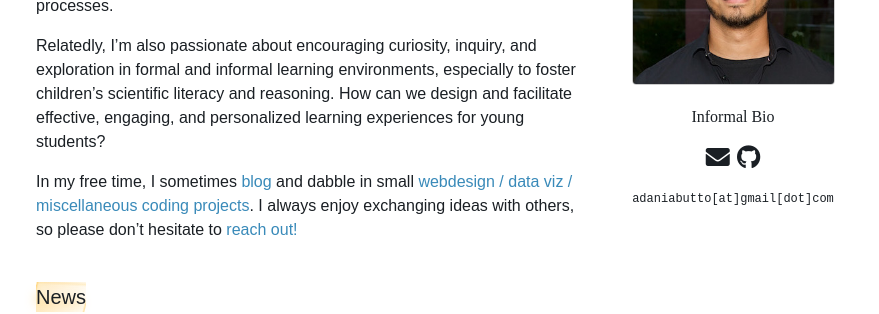
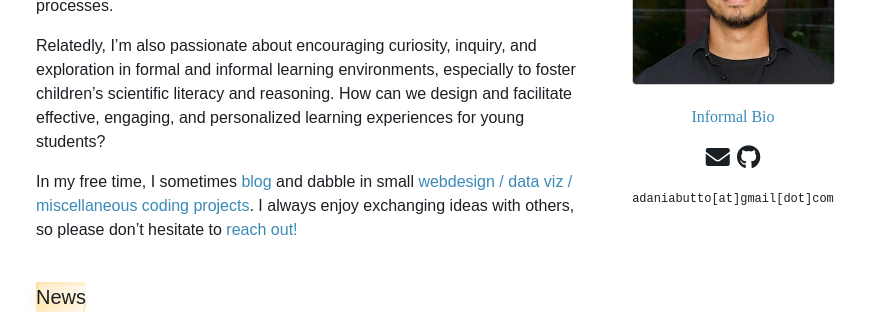
Before and after one commit to pindi-krishna/pindi-krishna.github.io, a Jekyll site: the page built from _pages/home.md, in a window 1280 px wide. Shown: the part 264-578 px from the top of the page, without its empty margins (194-1073 px from the left). Built offline with Jekyll 4.4.1, drawn with Linux system fonts in a browser that asks for light colours; full-size pictures stand in for the smaller copies a plugin makes; comment, search, counter and statistics services are not loaded; a style sheet for code colours, icons or effects is not loaded.

Commit message:
Update home.md

```diff
--- a/_pages/home.md
+++ b/_pages/home.md
@@ -8,7 +8,7 @@
 profile:
   align: right
   image: portrait.jpeg
-  address: <a href="/informalbio/" target="_blank"><p style="font-family:'Snell Roundhand'; font-size:12pt">Informal Bio</p></a><a href="/assets/pdf/CV.pdf"><i class='ai ai-cv-square ai-2x'></i></a> <a href="mailto:adaniabutto@gmail.com"><i class='fas fa-envelope fa-2x'></i></a> <a href="https://github.com/adaniabutto"><i class='fab fa-github fa-2x'></i></a><br><br>adaniabutto[at]gmail[dot]com
+  address: <p style="font-family:'Snell Roundhand'; font-size:12pt"><a href="/informalbio/" target="_blank">Informal Bio</a></p><a href="/assets/pdf/CV.pdf"><i class='ai ai-cv-square ai-2x'></i></a> <a href="mailto:adaniabutto@gmail.com"><i class='fas fa-envelope fa-2x'></i></a> <a href="https://github.com/adaniabutto"><i class='fab fa-github fa-2x'></i></a><br><br>adaniabutto[at]gmail[dot]com
 
 news: true  # includes a list of news items
 selected_papers: false # includes a list of papers marked as "selected={true}"
```
